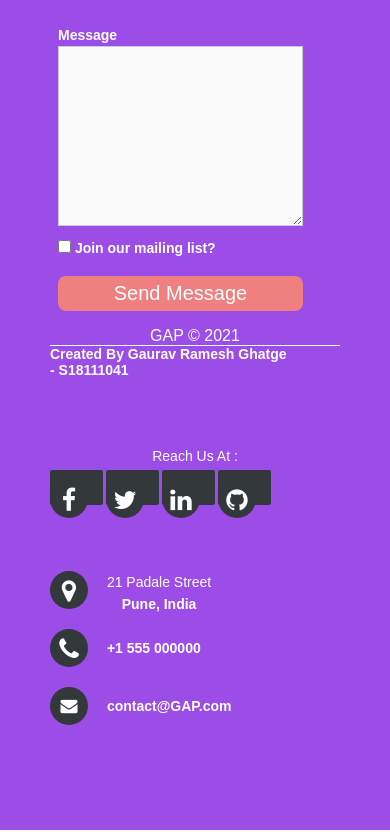
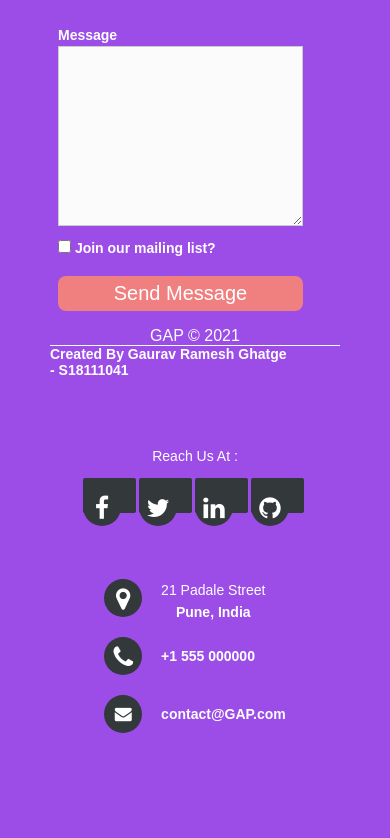
Before and after one commit to gauravghatge/SBC-website, a plain HTML site: page index.html in a window 390 px wide. Shown: the part 5152-5990 px from the top of the page. Drawn offline with Linux system fonts and the light colour scheme.

Commit message:
changed footer

```diff
--- a/styles.css
+++ b/styles.css
@@ -701,9 +701,17 @@ form:after{
     background-color: transparent;
   }
   .add-info{
+    margin: auto;
     display: flex;
     flex-direction: column;
     justify-content: flex-start;
     align-items: flex-start;
   }
+  .footer-down{
+    margin: auto;
+  }
+  .footer-icons{
+    margin: auto;
+    margin-top: 0.5rem;
+  }
 }
```
